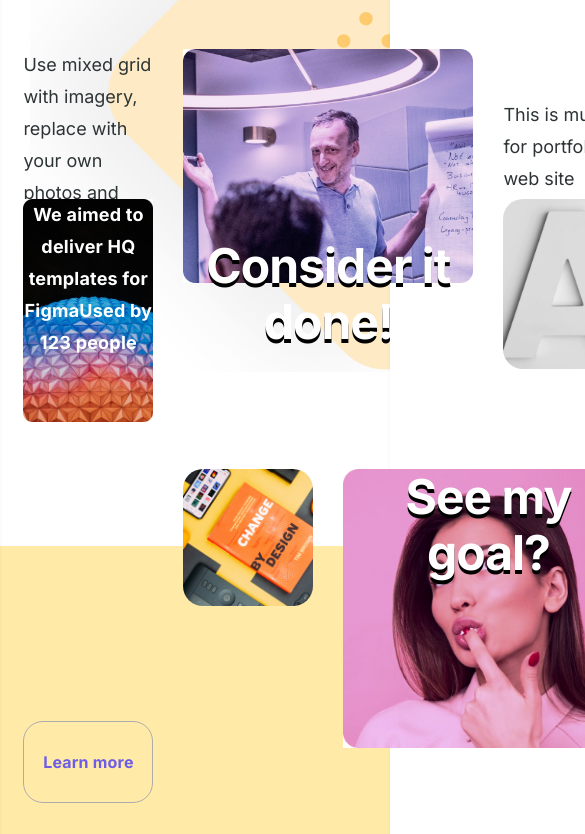
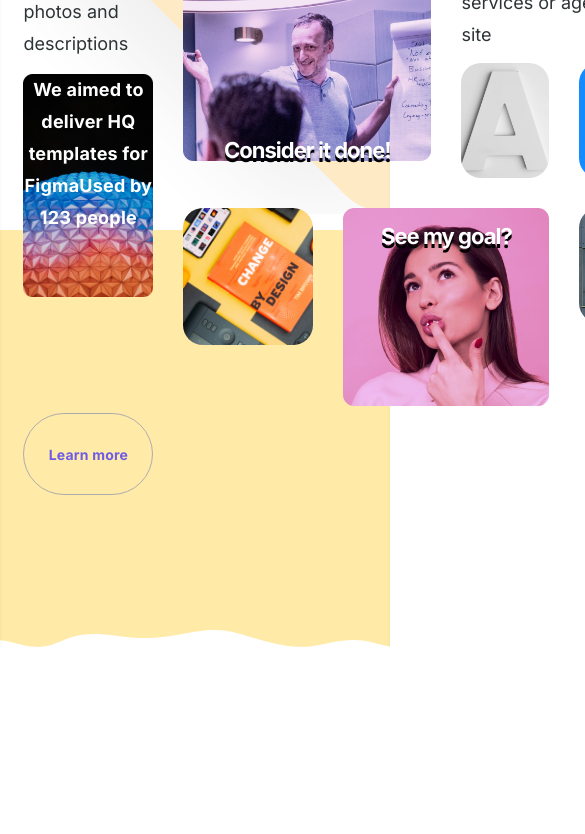
Before and after one commit to nikita-shpikin/grid_layout, a plain HTML site: page index.html in a window 390 px wide. Shown: the part 742-1576 px from the top of the page, 585 px wide, since content can reach past the window. After the commit the page ends 1389 px from the top, so only its background shows below. Drawn offline with Linux system fonts and the light colour scheme.

Commit message:
адаптивность grid area

```diff
--- a/index.html
+++ b/index.html
@@ -60,26 +60,22 @@
 						Combine <span class="combine__highlight">fine</span> images
 					</h1>
 					<h2 class="combine__sub-title">To represent a product</h2>
-
 					<article class="combine__content">
 						<p class="combine__item combine__text">
 							Use mixed grid with imagery, replace with your own photos and
 							descriptions
 						</p>
-
 						<figure class="combine__item">
-							<img src="./images/combine/man.jpg" alt="man in the office" />
+							<img src="./images/combine/man.png" alt="man in the office" />
 							<figcaption>Consider it done!</figcaption>
 						</figure>
-
 						<p class="combine__item">
 							This is multipurpose grid, it fits for portfolio, services or
 							agency web site
 						</p>
-
 						<figure class="combine__item">
 							<img
-								src="./images/combine/sphere.jpg"
+								src="./images/combine/sphere.png"
 								alt="abstract sphere on black background"
 							/>
 							<figcaption>
@@ -89,30 +85,30 @@
 						</figure>
 						<img
 							class="combine__item"
-							src="./images/combine/a.jpg"
+							src="./images/combine/a.png"
 							alt="letter a on a light background"
 						/>
 						<img
 							class="combine__item"
-							src="./images/combine/nike.jpg"
+							src="./images/combine/nike.png"
 							alt="blue Nike sneakers on a blue background"
 						/>
 						<a href="#" class="combine__item btn">Learn more</a>
 						<img
 							class="combine__item"
-							src="./images/combine/book.jpg"
+							src="./images/combine/book.png"
 							alt="orange book about design on yellow table"
 						/>
 						<figure class="combine__item">
 							<img
-								src="./images/combine/girl.jpg"
+								src="./images/combine/girl.png"
 								alt="kopeck piece touches her lip with a finger on a pink background"
 							/>
 							<figcaption>See my goal?</figcaption>
 						</figure>
 						<img
 							class="combine__item"
-							src="./images/combine/window.jpg"
+							src="./images/combine/window.png"
 							alt="window	"
 						/>
 					</article>
--- a/style.css
+++ b/style.css
@@ -121,10 +121,11 @@ body * {
 	box-shadow: inset 0px 4px 8px -6px rgba(40, 50, 56, 0.32);
 	background: url('./images/combine/dots.svg') no-repeat top right,
 		url('./images/combine/rectangle.svg') no-repeat right -20%;
+	display: grid;
+	justify-items: center;
 }
 
 .combine__title {
-	text-align: center;
 	font-weight: 800;
 	font-size: 96px;
 	line-height: 104px;
@@ -153,7 +154,6 @@ body * {
 
 .combine__sub-title {
 	margin-top: 15px;
-	text-align: center;
 	font-weight: 900;
 	font-size: 64px;
 	line-height: 77px;
@@ -165,17 +165,22 @@ body * {
 	margin-top: 65px;
 	display: grid;
 	gap: 30px;
-	grid-template-columns: repeat(2, minmax(130px, 270px)) repeat(
+	place-content: center;
+
+	/* auto-fill auto-fit */
+
+	grid-template-columns: repeat(2, minmax(130px, 275px)) repeat(
 			3,
-			minmax(130px, 170px)
+			minmax(88px, 170px)
 		);
-	grid-template-rows: 120px 240px 222px 82px 50px;
+
+	grid-template-rows: 90px minmax(auto, 190px) minmax(100px, 175px) 82px 42px;
 
 	grid-template-areas:
 		'textOne imageOne imageOne textTwo textTwo'
 		'sphere imageOne imageOne a nike'
 		'sphere book girl girl window'
-		'btn book girl girl .'
+		'btn book girl girl window'
 		'. . girl girl .';
 }
 
@@ -189,6 +194,7 @@ body * {
 
 .combine__item:nth-child(2) {
 	grid-area: imageOne;
+	align-self: self-end;
 	display: grid;
 	grid-template-rows: 1fr;
 	grid-template-columns: 1fr;
@@ -206,11 +212,12 @@ body * {
 
 .combine__item:nth-child(3) {
 	grid-area: textTwo;
-	padding-top: 50px;
+	padding-top: 55px;
 }
 
 .combine__item:nth-child(4) {
 	grid-area: sphere;
+	align-self: center;
 	display: grid;
 	grid-template-columns: 1fr;
 	grid-template-rows: 1fr;
@@ -232,14 +239,18 @@ body * {
 
 .combine__item:nth-child(5) {
 	grid-area: a;
+	align-self: end;
 }
 
 .combine__item:nth-child(6) {
 	grid-area: nike;
+	align-self: end;
 }
 
 .combine__item:nth-child(7) {
 	grid-area: btn;
+	font-size: clamp(14px, 2.5vw, 32px);
+	border-radius: 50px;
 }
 
 .combine__item:nth-child(8) {
@@ -275,7 +286,7 @@ body * {
 
 :is(.combine__item:nth-child(2), .combine__item:nth-child(9)) {
 	font-weight: 700;
-	font-size: 48px;
+	font-size: clamp(22px, 3vw, 47px);
 	line-height: 56px;
 	letter-spacing: -1px;
 	color: var(--colorContent);
```
Also changed, not shown: images/combine/a.jpg (deleted), images/combine/a.png (added), images/combine/book.jpg (deleted), images/combine/book.png (added), images/combine/girl.jpg (deleted), images/combine/girl.png (added), images/combine/man.jpg (deleted), images/combine/man.png (added), images/combine/nike.jpg (deleted), images/combine/nike.png (added), images/combine/sphere.jpg (deleted), images/combine/sphere.png (added), images/combine/window.jpg (deleted), images/combine/window.png (added).
